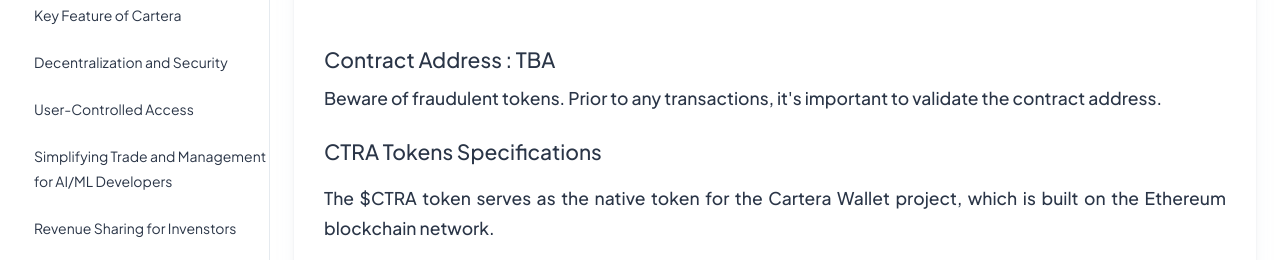
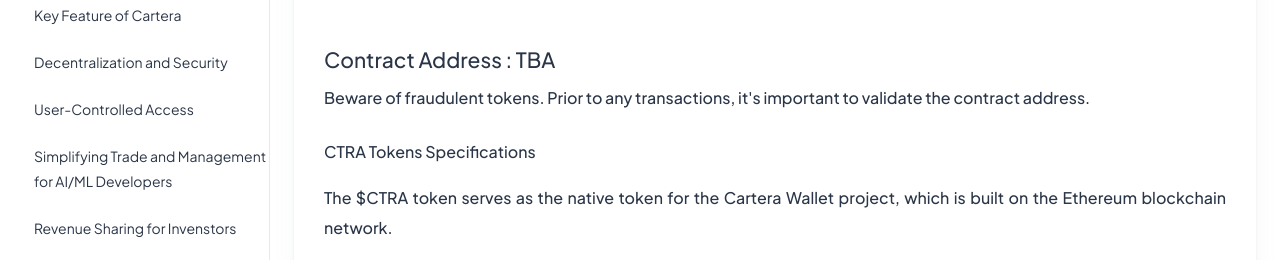
Before and after one commit to maulanabadarin123/cartera, a website: page tokenomics.html in a window 1280 px wide. Shown: the part 242-502 px from the top of the page. Drawn offline with Linux system fonts and the light colour scheme.

Commit message:
Update tokenomics.html

```diff
--- a/tokenomics.html
+++ b/tokenomics.html
@@ -132,12 +132,12 @@
                 <h4 style="line-height: 30px; text-align:justify;">Contract Address :
                   TBA
                 </h4>
-                <h5 style="line-height: 30px; text-align:justify;" class="mb-4">Beware of fraudulent tokens. Prior to any transactions, it's important to validate the contract address.
+                <h5 style="line-height: 30px; text-align:justify;font-size:16px;hyphens:auto;" class="mb-4">Beware of fraudulent tokens. Prior to any transactions, it's important to validate the contract address.
                 </h5>
-                <h4 class="mb-3 mt-3" style="line-height: 30px;text-align:justify;">
+                <h4 class="mb-3 mt-3" style="line-height: 30px;text-align:justify;font-size:16px;hyphens:auto;">
                   CTRA Tokens Specifications
                  </h4>
-                 <h5 class="mb-3" style="line-height: 30px;text-align:justify;">
+                 <h5 class="mb-3" style="line-height: 30px;text-align:justify;font-size:16px;hyphens:auto;">
                   The $CTRA token serves as the native token for the Cartera Wallet project, which is built on the Ethereum blockchain network.
                  </h5>
                <div class="mt-5 mb-3">
```
